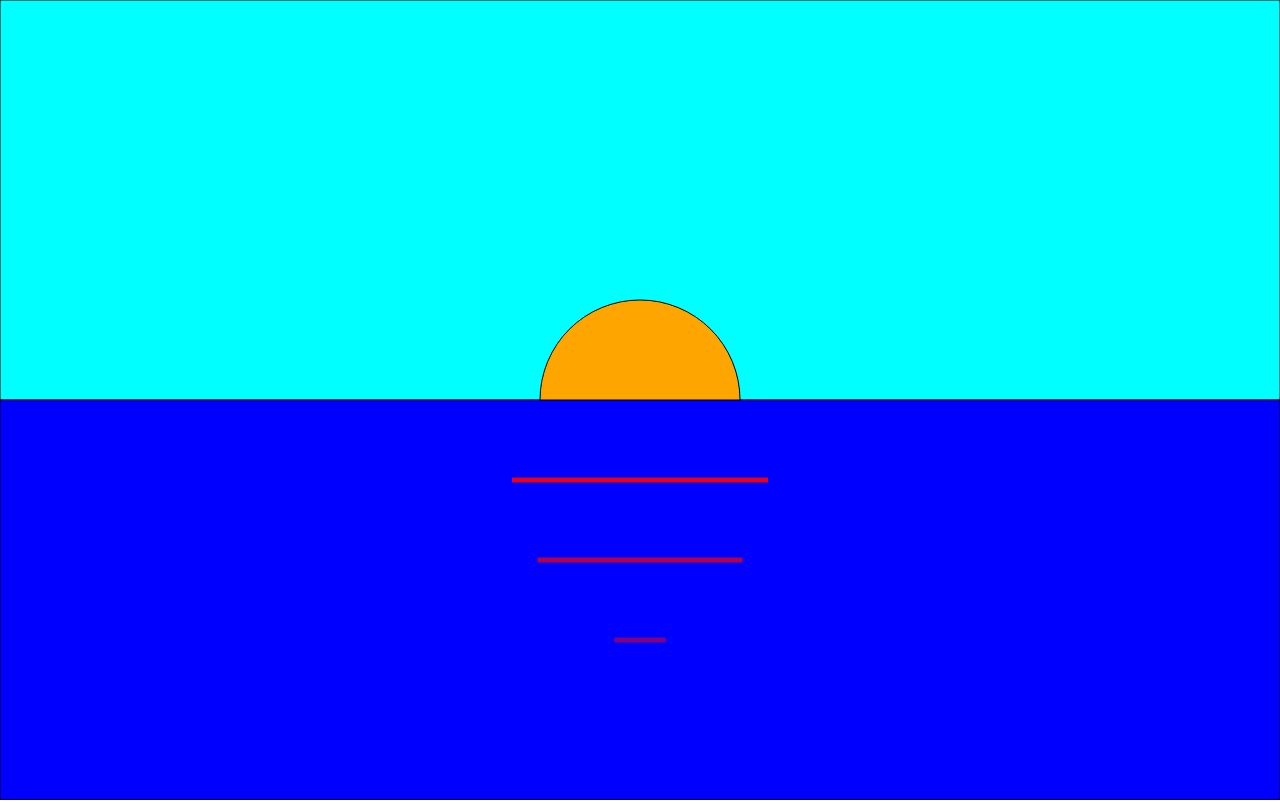
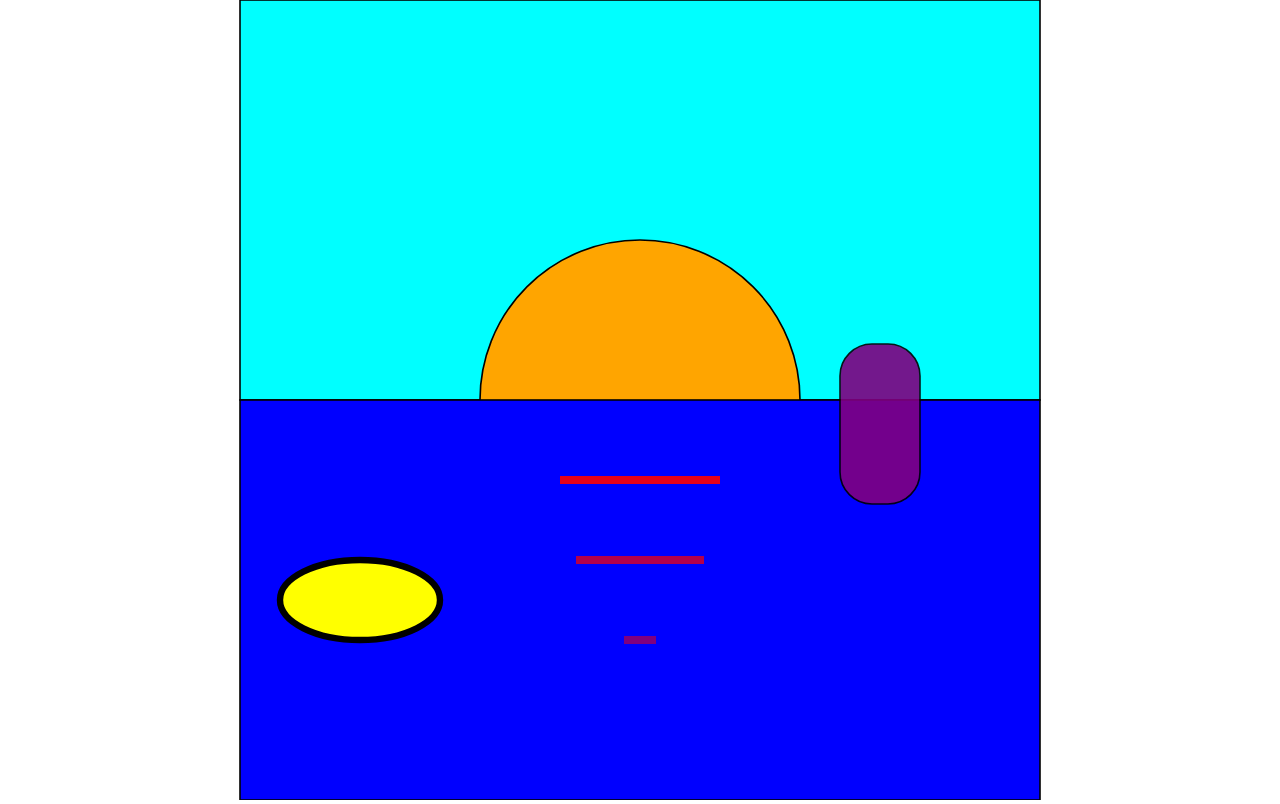
Before and after one commit to julienreszka/svg, a plain HTML site: page index.html in a window 1280 px wide. Drawn offline with Linux system fonts and the light colour scheme.

Commit message:
made all elements widths and heighs in %

```diff
--- a/index.html
+++ b/index.html
@@ -22,9 +22,14 @@
 			/>
 </head>
 <body>
-<!-- make the svg image take the whole window -->
 
-<svg width="100%" height="100vh">
+<!-- 	make the svg image take the whole window
+		but stay proportional-->
+<svg
+	width="100%"
+	height="100vh"
+	viewBox="0 0 500 500"
+>
 <!-- First draw a cyan rectangle -->
 <rect
 	width="100%"
@@ -38,7 +43,7 @@
 <circle
 	cx="50%"
 	cy="50%"
-	r="100"
+	r="20%"
 	style="	stroke: black;
 			fill: orange"
 	/>
@@ -60,20 +65,24 @@
 	x2="60%"
 	y2="60%"
 	style="
+		/* rgba(red from 0 to 255,green,blue, transparency from 0 to 1)*/
 		stroke:rgba(255,0,0,0.9);
 		stroke-width:5
 		"
 	/>
+
 <line
 	x1="42%"
 	y1="70%"
 	x2="58%"
 	y2="70%"
 	style="
+
 		stroke:rgba(255,0,0,0.7);
 		stroke-width:5
 		"
 	/>
+
 <line
 	x1="48%"
 	y1="80%"
@@ -85,6 +94,35 @@
 		"
 	/>
 
+<!-- yellow ellipse -->
+<ellipse
+	cx="15%"
+	cy="75%"
+	rx="10%"
+	ry="5%"
+	style="
+		stroke: black;
+		fill: yellow;
+		stroke-width:4"
+		"
+
+	/>
+
+<!-- purple rect with rounded corners (rx and ry) -->
+<rect
+	width="10%"
+	height="20%"
+	x="75%"
+	y="43%"
+	rx="20"
+	ry="20"
+	style="
+		stroke: black;
+		fill: purple;
+		opacity:0.9
+		"
+	/>
+
 
 
 </svg>
```
Also changed, not shown: 1 other file.
